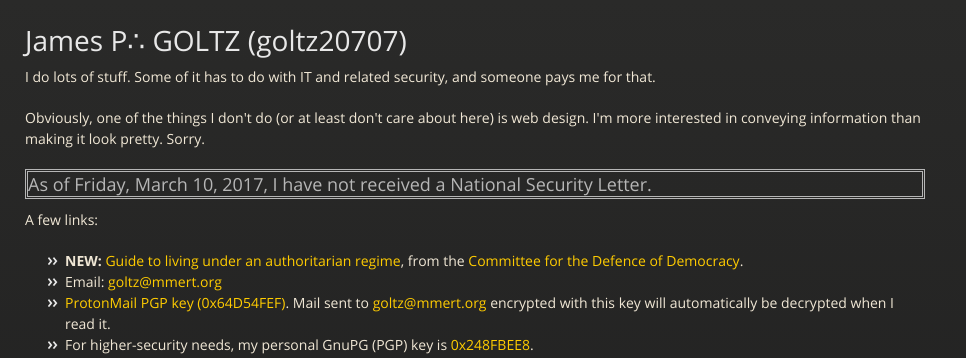
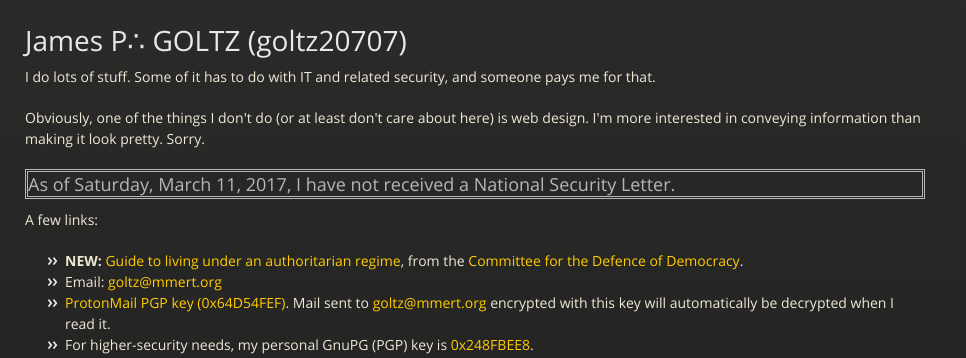
Before and after one commit to goltz20707/goltz20707.github.io, a Jekyll site: the page built from index.html, in a window 1280 px wide. Shown: the top 358 px of the page, without its empty margins (0-966 px from the left). Built offline with Jekyll 4.4.1, drawn with Linux system fonts in a browser that asks for light colours.

Commit message:
Update nsl.html

```diff
--- a/_includes/nsl.html
+++ b/_includes/nsl.html
@@ -4,6 +4,6 @@ date '+%A, %B %e, %Y,'
 
 <h3 style="border: double">As of
 
-Friday, March 10, 2017,
+Saturday, March 11, 2017,
 
 I have not received a National Security Letter.</h3>
```
